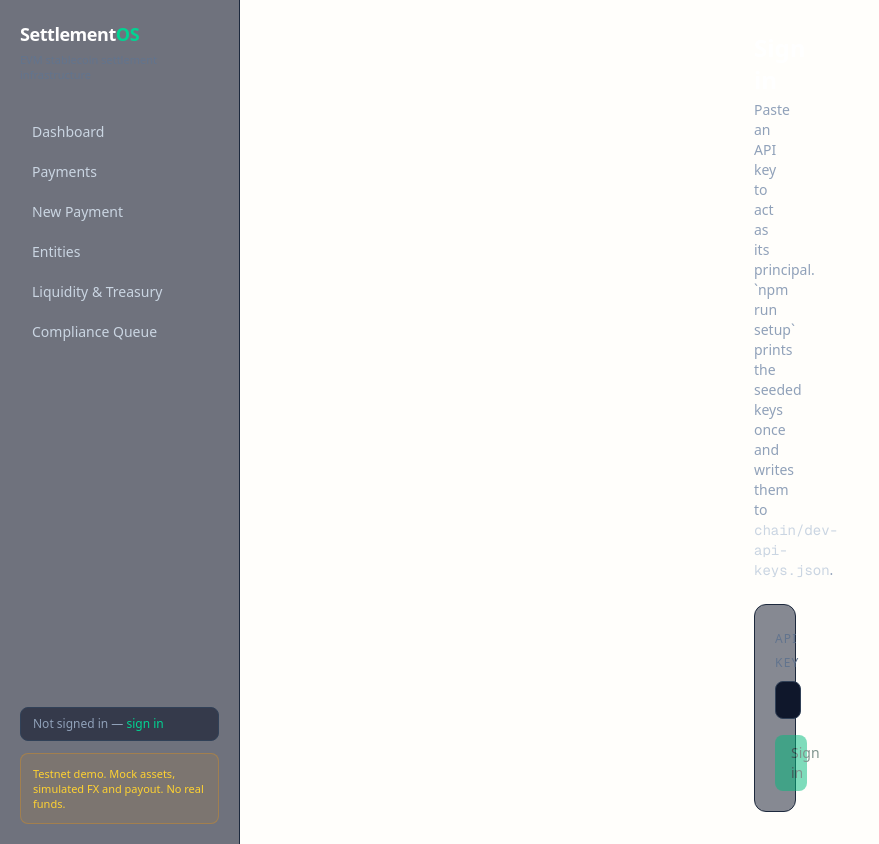
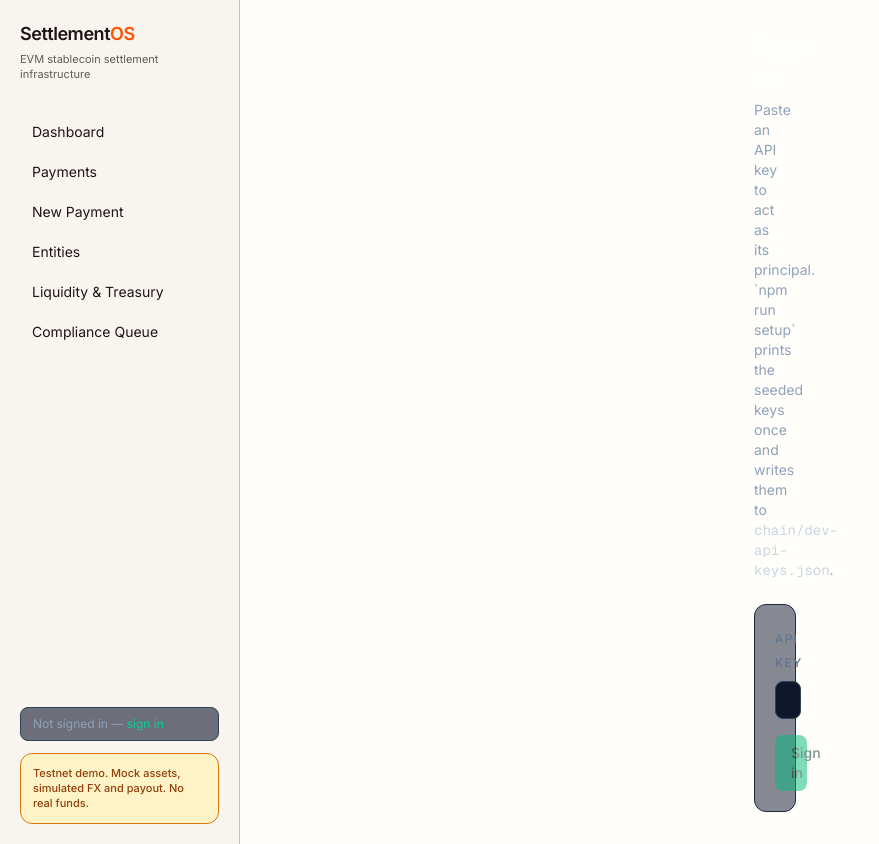
Before and after one commit to StephenForte/settlementos, a Next.js app: page /login in a window 1280 px wide. Shown: the whole page, without its empty margins (0-879 px from the left). Built offline with nearby package versions, Linux system fonts and the light colour scheme; no server answers.

Commit message:
Wire Inter via next/font and apply font-sans.
Swap unused Geist Sans for Inter, keep Geist Mono, and put font-sans on
body so the family actually renders instead of falling back to Arial.

```diff
--- a/app/layout.tsx
+++ b/app/layout.tsx
@@ -1,11 +1,11 @@
 import type { Metadata } from "next";
-import { Geist, Geist_Mono } from "next/font/google";
+import { Inter, Geist_Mono } from "next/font/google";
 import Link from "next/link";
 import { PrincipalBadge } from "./principal-badge";
 import { currentPrincipal } from "@/lib/session";
 import "./globals.css";
 
-const geistSans = Geist({ variable: "--font-geist-sans", subsets: ["latin"] });
+const inter = Inter({ variable: "--font-inter", subsets: ["latin"] });
 const geistMono = Geist_Mono({ variable: "--font-geist-mono", subsets: ["latin"] });
 
 export const metadata: Metadata = {
@@ -26,17 +26,17 @@ export default async function RootLayout({ children }: { children: React.ReactNo
   const principal = await currentPrincipal();
 
   return (
-    <html lang="en" className={`${geistSans.variable} ${geistMono.variable} h-full antialiased`}>
-      <body className="min-h-screen bg-slate-950 text-slate-100">
+    <html lang="en" className={`${inter.variable} ${geistMono.variable} h-full antialiased`}>
+      <body className="min-h-screen bg-canvas font-sans text-ink">
         <div className="flex min-h-screen">
-          <aside className="flex w-60 shrink-0 flex-col gap-8 border-r border-slate-800 bg-slate-900/60 p-5">
+          <aside className="flex w-60 shrink-0 flex-col gap-8 border-r border-mute bg-canvas-soft p-5">
             <div>
               <Link href="/" className="block">
-                <span className="text-lg font-semibold tracking-tight text-white">
-                  Settlement<span className="text-emerald-400">OS</span>
+                <span className="text-lg font-semibold tracking-tight text-ink">
+                  Settlement<span className="text-primary">OS</span>
                 </span>
               </Link>
-              <p className="mt-1 text-[11px] leading-snug text-slate-500">
+              <p className="mt-1 text-[11px] leading-snug text-body">
                 EVM stablecoin settlement infrastructure
               </p>
             </div>
@@ -45,7 +45,7 @@ export default async function RootLayout({ children }: { children: React.ReactNo
                 <Link
                   key={item.href}
                   href={item.href}
-                  className="rounded-md px-3 py-2 text-slate-300 transition-colors hover:bg-slate-800 hover:text-white"
+                  className="rounded-md px-3 py-2 text-ink transition-colors hover:bg-canvas hover:text-primary"
                 >
                   {item.label}
                 </Link>
@@ -53,7 +53,7 @@ export default async function RootLayout({ children }: { children: React.ReactNo
             </nav>
             <div className="mt-auto flex flex-col gap-3">
               <PrincipalBadge label={principal?.label ?? null} role={principal?.role ?? null} />
-              <div className="rounded-lg border border-amber-500/30 bg-amber-500/10 p-3 text-[11px] leading-snug text-amber-300">
+              <div className="rounded-md border border-warning-border bg-warning-bg p-3 text-[11px] leading-snug font-medium text-warning-fg">
                 Testnet demo. Mock assets, simulated FX and payout. No real funds.
               </div>
             </div>
```
